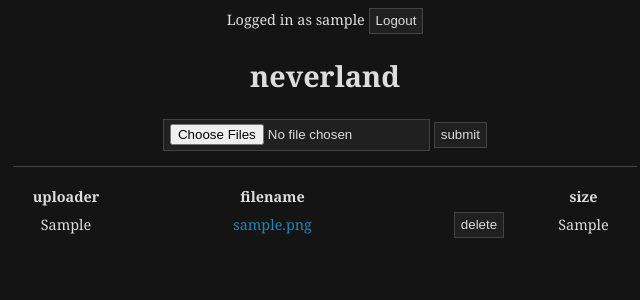
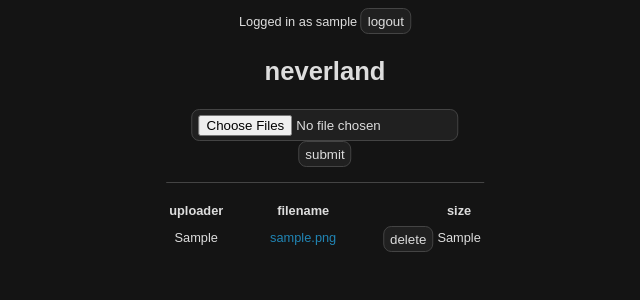
Before and after one commit to Roguezilla/neverland, a Django app: page / in a window 1280 px wide. Shown: the top 300 px of the page, without its empty margins (323-963 px from the left). Run offline with Django 3.2, Linux system fonts and the light colour scheme; a user stored in the database is signed in; tables that the repository leaves empty hold one stand-in row (values such as "Sample post").

Commit message:
css stuff

```diff
--- a/filehost/static/css/main.css
+++ b/filehost/static/css/main.css
@@ -1,23 +1,19 @@
 body {
     background: #141414;
-    font-family: Georgia;
+    font-family: Arial;
     line-height: 1.6;
-    font-size: 0.9em;
+    font-size: 0.8em;
     word-wrap: break-word;
     text-align: center;
     position: fixed;
     left: 50%;
     transform: translate(-50%, 0);
-    -webkit-font-smoothing: antialiased;
-}
-
-a, label, h1, form {
     color: #ddd;
 }
 
 hr {
     display: block;
-    border: 0;
+    border: 0px;
     border-top: 1px solid rgb(68, 68, 68);
     margin: 15px 0
 }
@@ -27,20 +23,16 @@ a:link, a:visited {
     text-decoration: none;
 }
 
-table {
-    color: #ddd
+input, button {
+    color: #ddd;
+    display: block;
+    padding: 5px 6px 4px 6px;
+    border: 1px solid rgba(68, 68, 68);
+    background: rgba(68, 68, 68, 0.25);
+    display: inline-block;
+    border-radius: 8px;
 }
 
-td {
-    width: 100px;
-    min-width:100px;
+input:focus {
+    outline: none;
 }
-
-input, button {
-    display: block;
-    padding: 4px 6px 5px 6px;
-    border: 1px solid rgba(68, 68, 68);
-    background: rgba(68, 68, 68, 0.25);
-    color: #ddd;
-    display:inline-block;
-}
--- a/templates/index.html
+++ b/templates/index.html
@@ -18,22 +18,25 @@
 
 	<body>
 		<a>Logged in as {{ username }}</a>
-		<button onclick="location.href = '/logout';">Logout</button>
+		<button onclick="location.href = '/logout';">logout</button>
   		<h1>neverland</h1>
 
 		<form method="POST" action="/upload" enctype="multipart/form-data">
 			{% csrf_token %}
 			<input type="file" name="file-input" id="file-input" multiple required/>
+			<br>
 			<button type="submit" id="upload-file-btn">submit</button>
 		</form>
+
 		{% load static %}
 		<div id="loading" style="display:none;"><img src="{% static 'images/spinner.gif' %}" alt="" /></div>
 		<hr>
 
 		<table width="100%">
-			<col style="width:5%">
-			<col style="width:50%">
-			<col style="width:5%">
+			<col style="width: 0%">
+			<col style="width: 50%">
+			<col style="width: 0%;">
+			<col style="width: 0%">
 			<tr>
 				<th>uploader</th>
 				<th>filename</th>
```
Also changed, not shown: filehost/static/css/logres.css (deleted, +0 -34 lines), templates/login.html (+7 -1 lines), templates/register.html (+8 -1 lines).
